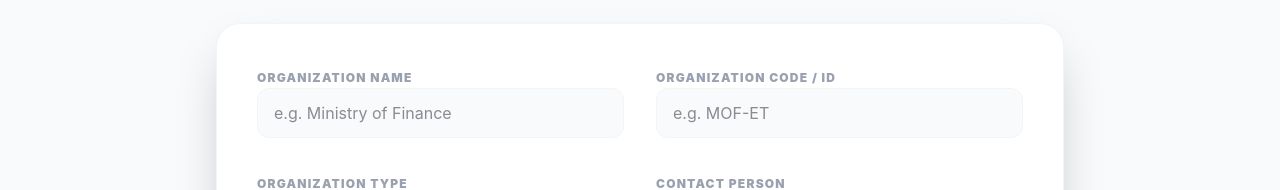
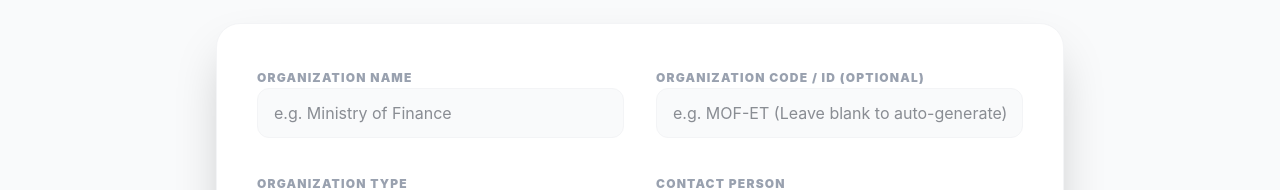
Before and after one commit to abisgit/firma-landing, a Next.js app: page /request-access in a window 1280 px wide. Shown: the part 305-495 px from the top of the page. Built offline with nearby package versions, Linux system fonts and the light colour scheme; no server answers.

Commit message:
🐛 fix: company code issue

```diff
--- a/src/app/request-access/page.tsx
+++ b/src/app/request-access/page.tsx
@@ -84,13 +84,12 @@ export default function RequestAccessPage() {
                             </div>
 
                             <div className="space-y-2">
-                                <label className="text-xs font-black uppercase text-gray-400 tracking-widest">Organization Code / ID</label>
+                                <label className="text-xs font-black uppercase text-gray-400 tracking-widest">Organization Code / ID (Optional)</label>
                                 <input
                                     type="text"
-                                    required
                                     value={formData.orgCode}
                                     onChange={e => setFormData({ ...formData, orgCode: e.target.value })}
-                                    placeholder="e.g. MOF-ET"
+                                    placeholder="e.g. MOF-ET (Leave blank to auto-generate)"
                                     className="w-full px-4 py-3 bg-gray-50 border border-gray-100 rounded-xl focus:ring-2 focus:ring-[#1a365d] outline-none"
                                 />
                             </div>
```
